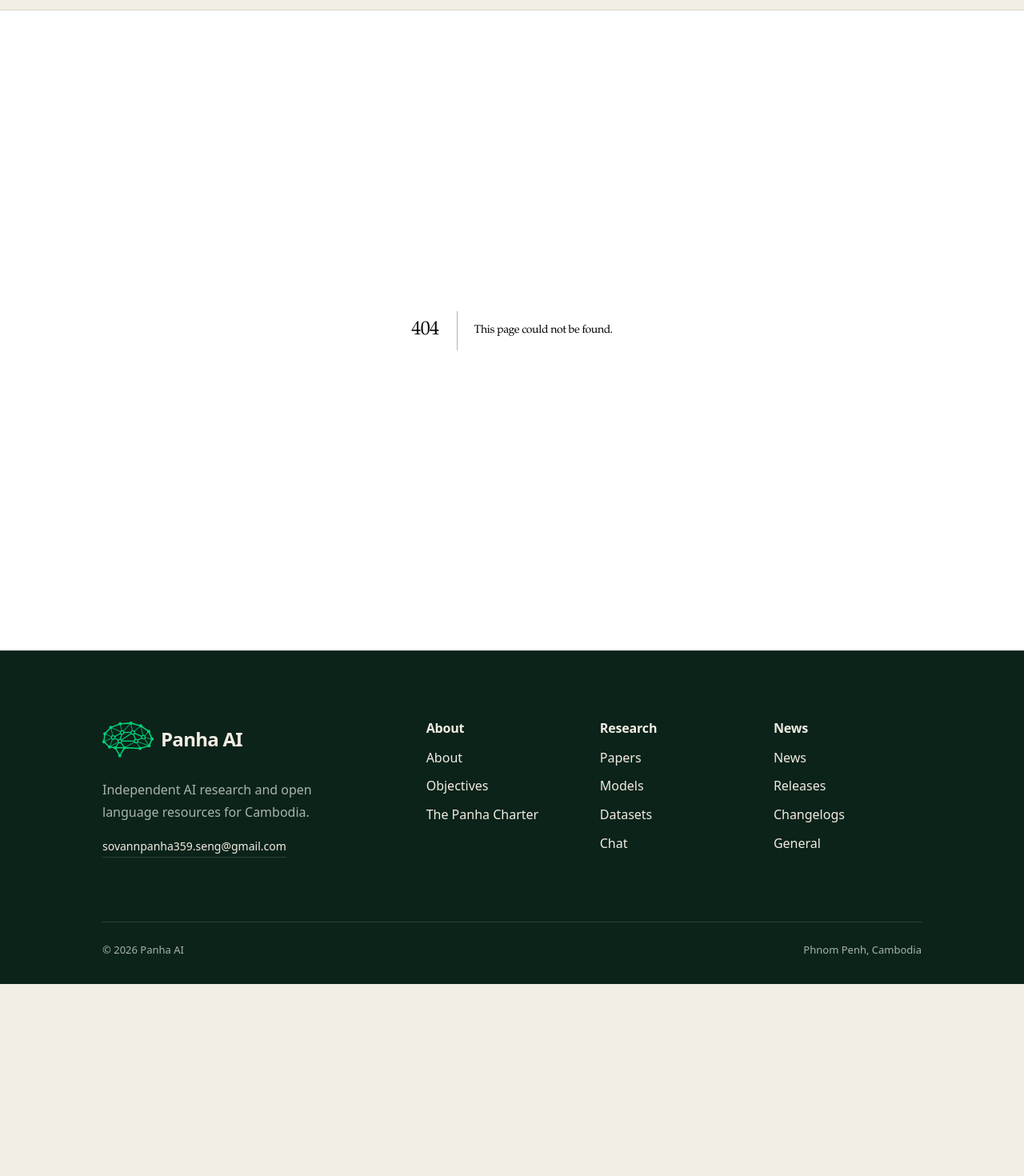
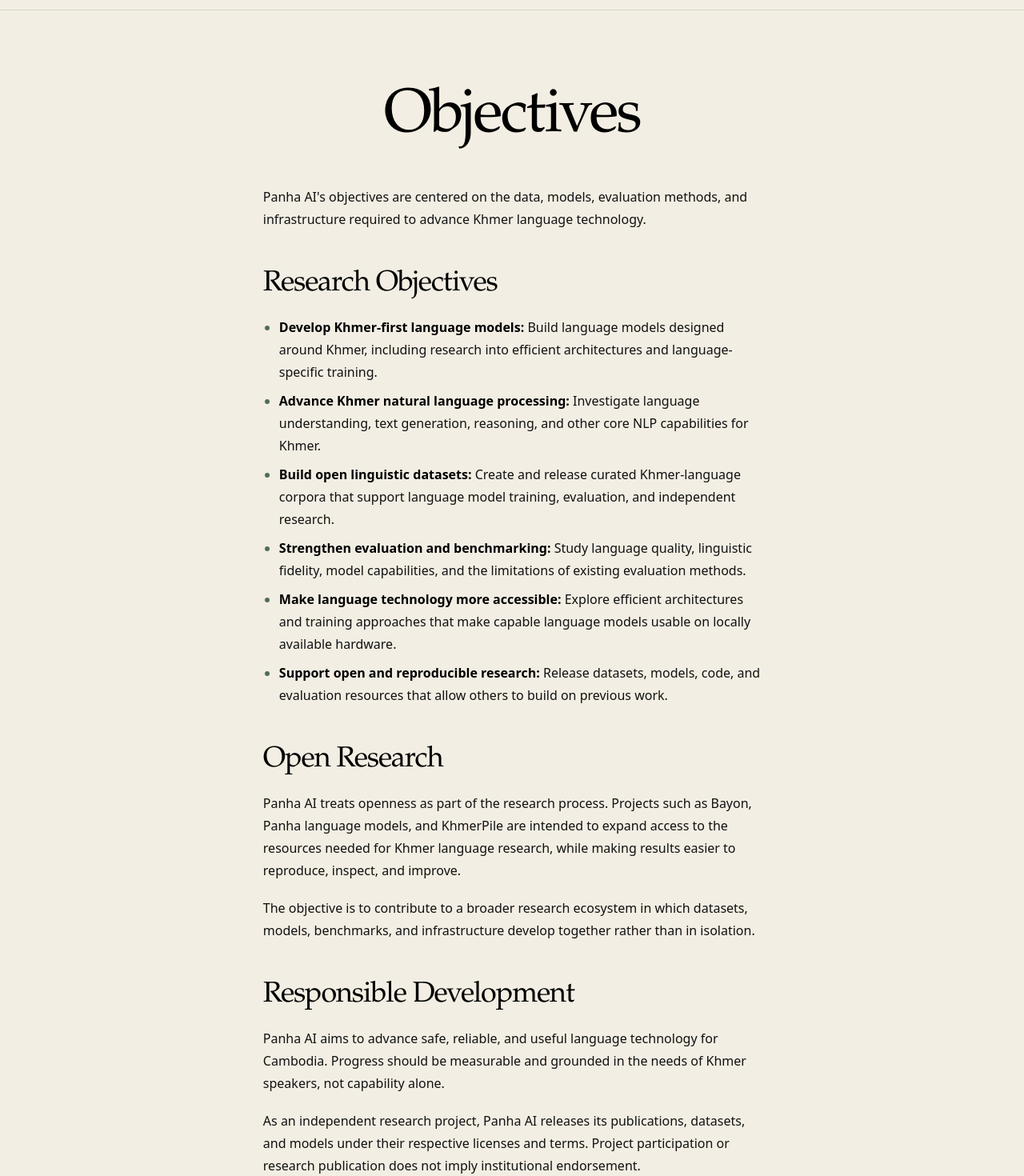
Before and after one commit to sovannpanhaseng/panha-ai, a Next.js app: page /objectives in a window 1280 px wide. Before the commit this address had no page. Shown: the part 60-1530 px from the top of the page at 80% size. Before the commit the page ends 1290 px from the top, so only its background shows below. Built offline with nearby package versions, Linux system fonts and the light colour scheme.

Commit message:
Add Objectives page and navigation links
Infer the objectives page from the About research overview and link it from the About menu, footer, and sitemap.

```diff
--- /dev/null
+++ b/app/objectives/page.tsx
@@ -0,0 +1,92 @@
+import type { Metadata } from "next";
+
+export const metadata: Metadata = {
+  title: "Objectives — Panha AI",
+  description:
+    "Panha AI's objectives span Khmer-first language models, natural language processing, open datasets, evaluation, and accessible language technology.",
+};
+
+export default function ObjectivesPage() {
+  return (
+    <main id="main" className="about-page">
+      <div className="about-page__inner">
+        <header className="about-page__head">
+          <h1 className="about-page__title">Objectives</h1>
+        </header>
+
+        <div className="about-page__body">
+          <p>
+            Panha AI&apos;s objectives are centered on the data, models,
+            evaluation methods, and infrastructure required to advance Khmer
+            language technology.
+          </p>
+
+          <h2>Research Objectives</h2>
+
+          <ul>
+            <li>
+              <strong>Develop Khmer-first language models:</strong> Build
+              language models designed around Khmer, including research into
+              efficient architectures and language-specific training.
+            </li>
+            <li>
+              <strong>Advance Khmer natural language processing:</strong>{" "}
+              Investigate language understanding, text generation, reasoning, and
+              other core NLP capabilities for Khmer.
+            </li>
+            <li>
+              <strong>Build open linguistic datasets:</strong> Create and release
+              curated Khmer-language corpora that support language model
+              training, evaluation, and independent research.
+            </li>
+            <li>
+              <strong>Strengthen evaluation and benchmarking:</strong> Study
+              language quality, linguistic fidelity, model capabilities, and the
+              limitations of existing evaluation methods.
+            </li>
+            <li>
+              <strong>Make language technology more accessible:</strong> Explore
+              efficient architectures and training approaches that make capable
+              language models usable on locally available hardware.
+            </li>
+            <li>
+              <strong>Support open and reproducible research:</strong> Release
+              datasets, models, code, and evaluation resources that allow others
+              to build on previous work.
+            </li>
+          </ul>
+
+          <h2>Open Research</h2>
+
+          <p>
+            Panha AI treats openness as part of the research process. Projects
+            such as Bayon, Panha language models, and KhmerPile are intended to
+            expand access to the resources needed for Khmer language research,
+            while making results easier to reproduce, inspect, and improve.
+          </p>
+
+          <p>
+            The objective is to contribute to a broader research ecosystem in
+            which datasets, models, benchmarks, and infrastructure develop
+            together rather than in isolation.
+          </p>
+
+          <h2>Responsible Development</h2>
+
+          <p>
+            Panha AI aims to advance safe, reliable, and useful language
+            technology for Cambodia. Progress should be measurable and grounded
+            in the needs of Khmer speakers, not capability alone.
+          </p>
+
+          <p>
+            As an independent research project, Panha AI releases its
+            publications, datasets, and models under their respective licenses
+            and terms. Project participation or research publication does not
+            imply institutional endorsement.
+          </p>
+        </div>
+      </div>
+    </main>
+  );
+}
--- a/app/sitemap.ts
+++ b/app/sitemap.ts
@@ -16,6 +16,12 @@ export default function sitemap(): MetadataRoute.Sitemap {
     },
     {
       url: `${baseUrl}/about`,
+      lastModified,
+      changeFrequency: "monthly",
+      priority: 0.8,
+    },
+    {
+      url: `${baseUrl}/objectives`,
       lastModified,
       changeFrequency: "monthly",
       priority: 0.8,
--- a/components/site-footer.tsx
+++ b/components/site-footer.tsx
@@ -4,7 +4,7 @@ import { PlaceholderLink } from "@/components/placeholder-link";
 
 const ABOUT_LINKS = [
   { label: "About", href: "/about" },
-  { label: "Objectives", href: null },
+  { label: "Objectives", href: "/objectives" },
   { label: "The Panha Charter", href: null },
 ];
 const RESEARCH_LINKS = [
--- a/components/site-header.tsx
+++ b/components/site-header.tsx
@@ -24,7 +24,7 @@ const MENUS: Record<MenuKey, { label: string; items: MenuItem[] }> = {
     label: "About",
     items: [
       { label: "About", href: "/about" },
-      { label: "Objectives" },
+      { label: "Objectives", href: "/objectives" },
       { label: "The Panha Charter" },
     ],
   },
```
